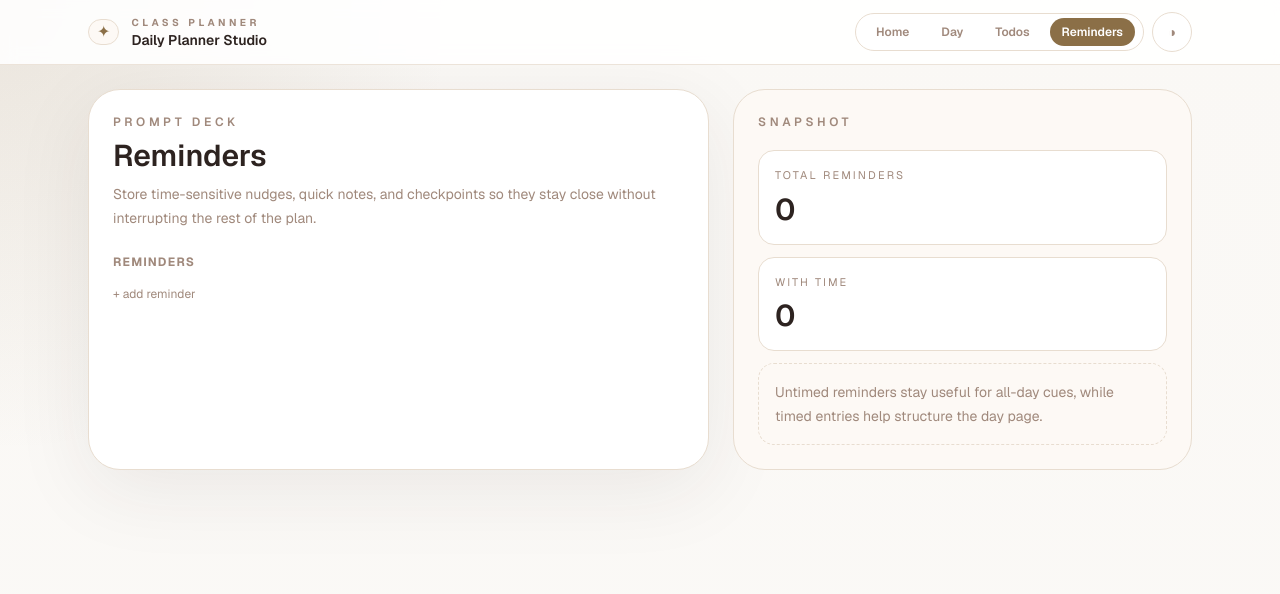
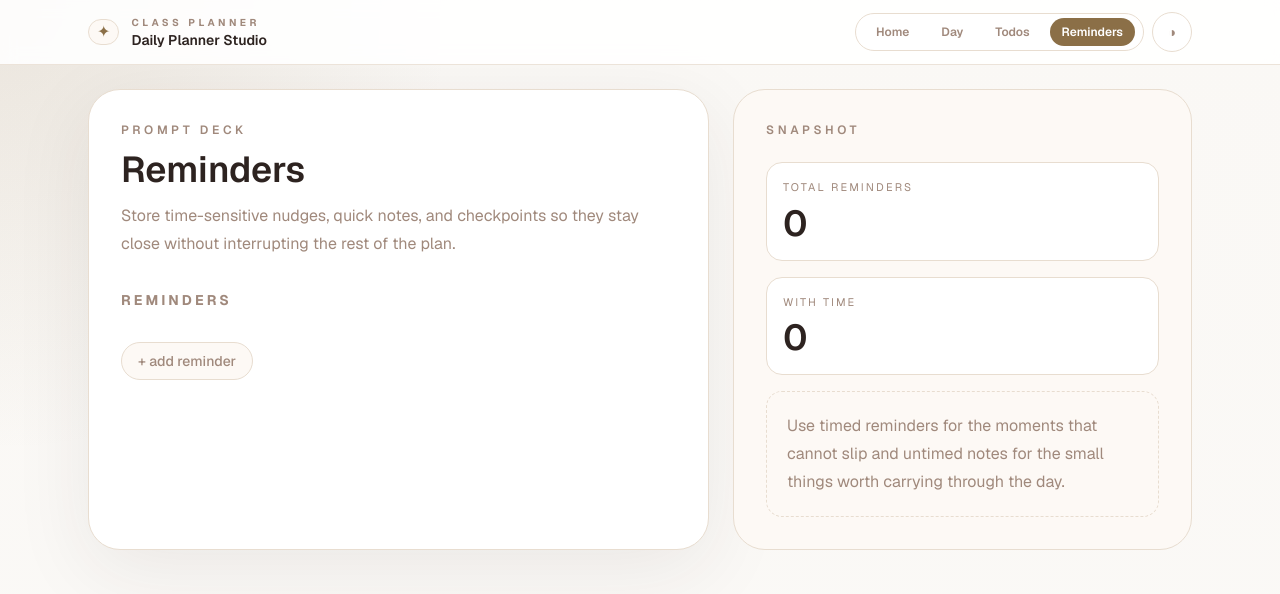
Before and after one commit to karunkundrum-uchi/my-planner, a Next.js app: page /reminders in a window 1280 px wide. Shown: the top 594 px of the page. Built offline with nearby package versions, Linux system fonts and the light colour scheme.

Commit message:
Improve todo and reminder readability

```diff
--- a/src/components/ReminderPanel.tsx
+++ b/src/components/ReminderPanel.tsx
@@ -31,19 +31,19 @@ export default function ReminderPanel({ reminders, onAdd, onDelete }: Props) {
   })
 
   return (
-    <div className="flex flex-col gap-1">
-      <h2 className="text-xs font-bold uppercase tracking-widest text-warm-muted mb-1">Reminders</h2>
+    <div className="flex flex-col gap-3">
+      <h2 className="mb-1 text-sm font-bold uppercase tracking-[0.22em] text-warm-muted">Reminders</h2>
 
-      <div className="flex flex-col gap-1.5">
+      <div className="flex flex-col gap-2">
         {sorted.map(reminder => (
-          <div key={reminder.id} className="flex items-start gap-2 group">
-            <span className="text-warm-muted text-[10px] leading-snug mt-0.5 w-8 shrink-0 tabular-nums">
+          <div key={reminder.id} className="group flex items-start gap-3 rounded-2xl border border-warm-border bg-warm-card px-4 py-3.5 transition-colors hover:bg-warm-surface">
+            <span className="mt-0.5 w-14 shrink-0 rounded-full border border-warm-border bg-warm-surface px-2 py-1 text-center text-[11px] font-semibold leading-none text-warm-muted tabular-nums">
               {reminder.time ?? '—'}
             </span>
-            <span className="flex-1 text-xs text-warm-text leading-snug">{reminder.text}</span>
+            <span className="flex-1 text-sm leading-6 text-warm-text">{reminder.text}</span>
             <button
               onClick={() => onDelete(reminder.id)}
-              className="opacity-0 group-hover:opacity-100 text-warm-muted hover:text-warm-high text-xs transition-all shrink-0"
+              className="shrink-0 text-sm text-warm-muted opacity-0 transition-all hover:text-warm-high group-hover:opacity-100"
             >
               ×
             </button>
@@ -52,7 +52,7 @@ export default function ReminderPanel({ reminders, onAdd, onDelete }: Props) {
       </div>
 
       {adding ? (
-        <form onSubmit={handleSubmit} className="flex flex-col gap-1.5 mt-1 p-2 rounded-lg bg-warm-surface border border-warm-border">
+        <form onSubmit={handleSubmit} className="mt-1 flex flex-col gap-2 rounded-2xl border border-warm-border bg-warm-card p-3">
           <input
             autoFocus
             type="text"
@@ -60,23 +60,23 @@ export default function ReminderPanel({ reminders, onAdd, onDelete }: Props) {
             onChange={e => setText(e.target.value)}
             onKeyDown={e => e.key === 'Escape' && setAdding(false)}
             placeholder="Reminder text..."
-            className="w-full text-xs px-2 py-1 rounded border border-warm-border bg-warm-bg text-warm-text outline-none focus:border-warm-accent placeholder:text-warm-muted"
+            className="w-full rounded-xl border border-warm-border bg-warm-surface px-3 py-2.5 text-sm text-warm-text outline-none focus:border-warm-accent placeholder:text-warm-muted"
           />
-          <div className="flex gap-1 items-center">
+          <div className="flex items-center gap-2">
             <input
               type="time"
               value={time}
               onChange={e => setTime(e.target.value)}
-              className="flex-1 text-xs px-1.5 py-1 rounded border border-warm-border bg-warm-bg text-warm-text outline-none focus:border-warm-accent"
+              className="flex-1 rounded-xl border border-warm-border bg-warm-surface px-3 py-2.5 text-sm text-warm-text outline-none focus:border-warm-accent"
             />
-            <button type="submit" className="text-xs px-2 py-1 rounded bg-warm-accent text-white hover:opacity-90 transition-opacity">Add</button>
-            <button type="button" onClick={() => setAdding(false)} className="text-xs px-2 py-1 rounded text-warm-muted hover:bg-warm-border transition-colors">✕</button>
+            <button type="submit" className="rounded-xl bg-warm-accent px-4 py-2.5 text-sm font-semibold text-white hover:opacity-90 transition-opacity">Add</button>
+            <button type="button" onClick={() => setAdding(false)} className="rounded-xl px-3 py-2.5 text-sm text-warm-muted hover:bg-warm-border transition-colors">✕</button>
           </div>
         </form>
       ) : (
         <button
           onClick={() => setAdding(true)}
-          className="text-xs text-warm-muted hover:text-warm-accent transition-colors self-start mt-1"
+          className="mt-1 self-start rounded-full border border-warm-border bg-warm-card px-4 py-2 text-sm font-medium text-warm-muted transition-colors hover:border-warm-accent hover:text-warm-accent"
         >
           + add reminder
         </button>
--- a/src/components/RemindersView.tsx
+++ b/src/components/RemindersView.tsx
@@ -19,17 +19,17 @@ export default function RemindersView() {
 
   return (
     <section className="grid gap-6 lg:grid-cols-[1.15fr_0.85fr]">
-      <div className="rounded-[2rem] border border-warm-border bg-warm-surface p-6 shadow-[0_20px_80px_rgba(45,35,32,0.08)]">
+      <div className="rounded-[2rem] border border-warm-border bg-warm-surface p-7 shadow-[0_20px_80px_rgba(45,35,32,0.08)] sm:p-8">
         <p className="text-xs font-semibold uppercase tracking-[0.3em] text-warm-muted">
           Prompt Deck
         </p>
-        <h1 className="mt-2 text-3xl font-semibold text-warm-text">Reminders</h1>
-        <p className="mt-2 max-w-xl text-sm leading-6 text-warm-muted">
+        <h1 className="mt-3 text-4xl font-semibold text-warm-text">Reminders</h1>
+        <p className="mt-3 max-w-2xl text-base leading-7 text-warm-muted">
           Store time-sensitive nudges, quick notes, and checkpoints so they stay close without
           interrupting the rest of the plan.
         </p>
 
-        <div className="mt-6">
+        <div className="mt-8">
           <ReminderPanel
             reminders={reminders}
             onAdd={handleAddReminder}
@@ -38,22 +38,22 @@ export default function RemindersView() {
         </div>
       </div>
 
-      <aside className="rounded-[2rem] border border-warm-border bg-warm-card p-6">
+      <aside className="rounded-[2rem] border border-warm-border bg-warm-card p-7 sm:p-8">
         <p className="text-xs font-semibold uppercase tracking-[0.3em] text-warm-muted">
           Snapshot
         </p>
-        <div className="mt-5 space-y-3">
+        <div className="mt-6 space-y-4">
           <div className="rounded-2xl border border-warm-border bg-warm-surface p-4">
             <p className="text-[11px] uppercase tracking-[0.2em] text-warm-muted">Total reminders</p>
-            <p className="mt-2 text-3xl font-semibold text-warm-text">{reminders.length}</p>
+            <p className="mt-2 text-4xl font-semibold text-warm-text">{reminders.length}</p>
           </div>
           <div className="rounded-2xl border border-warm-border bg-warm-surface p-4">
             <p className="text-[11px] uppercase tracking-[0.2em] text-warm-muted">With time</p>
-            <p className="mt-2 text-3xl font-semibold text-warm-text">{scheduledCount}</p>
+            <p className="mt-2 text-4xl font-semibold text-warm-text">{scheduledCount}</p>
           </div>
-          <div className="rounded-2xl border border-dashed border-warm-border p-4 text-sm leading-6 text-warm-muted">
-            Untimed reminders stay useful for all-day cues, while timed entries help structure the
-            day page.
+          <div className="rounded-2xl border border-dashed border-warm-border p-5 text-base leading-7 text-warm-muted">
+            Use timed reminders for the moments that cannot slip and untimed notes for the small
+            things worth carrying through the day.
           </div>
         </div>
       </aside>
--- a/src/components/TodosView.tsx
+++ b/src/components/TodosView.tsx
@@ -30,18 +30,18 @@ export default function TodosView() {
   const { pending, completed } = buildStats(todos)
 
   return (
-    <section className="grid gap-6 lg:grid-cols-[1.25fr_0.75fr]">
-      <div className="rounded-[2rem] border border-warm-border bg-warm-surface p-6 shadow-[0_20px_80px_rgba(45,35,32,0.08)]">
+    <section className="grid gap-6 lg:grid-cols-[1.15fr_0.85fr]">
+      <div className="rounded-[2rem] border border-warm-border bg-warm-surface p-7 shadow-[0_20px_80px_rgba(45,35,32,0.08)] sm:p-8">
         <p className="text-xs font-semibold uppercase tracking-[0.3em] text-warm-muted">
           Task Board
         </p>
-        <h1 className="mt-2 text-3xl font-semibold text-warm-text">Todos</h1>
-        <p className="mt-2 max-w-xl text-sm leading-6 text-warm-muted">
+        <h1 className="mt-3 text-4xl font-semibold text-warm-text">Todos</h1>
+        <p className="mt-3 max-w-2xl text-base leading-7 text-warm-muted">
           Capture open loops, errands, and work that should stay visible without crowding the day
           schedule.
         </p>
 
-        <div className="mt-6">
+        <div className="mt-8">
           <TodoPanel
             todos={todos}
             onAdd={handleAddTodo}
@@ -51,21 +51,22 @@ export default function TodosView() {
         </div>
       </div>
 
-      <aside className="rounded-[2rem] border border-warm-border bg-warm-card p-6">
+      <aside className="rounded-[2rem] border border-warm-border bg-warm-card p-7 sm:p-8">
         <p className="text-xs font-semibold uppercase tracking-[0.3em] text-warm-muted">
           Snapshot
         </p>
-        <div className="mt-5 grid gap-3">
+        <div className="mt-6 grid gap-4">
           <div className="rounded-2xl border border-warm-border bg-warm-surface p-4">
             <p className="text-[11px] uppercase tracking-[0.2em] text-warm-muted">Pending</p>
-            <p className="mt-2 text-3xl font-semibold text-warm-text">{pending}</p>
+            <p className="mt-2 text-4xl font-semibold text-warm-text">{pending}</p>
           </div>
           <div className="rounded-2xl border border-warm-border bg-warm-surface p-4">
             <p className="text-[11px] uppercase tracking-[0.2em] text-warm-muted">Completed</p>
-            <p className="mt-2 text-3xl font-semibold text-warm-text">{completed}</p>
+            <p className="mt-2 text-4xl font-semibold text-warm-text">{completed}</p>
           </div>
-          <div className="rounded-2xl border border-dashed border-warm-border p-4 text-sm leading-6 text-warm-muted">
-            Keep the day route focused on scheduling and use this page for backlog management.
+          <div className="rounded-2xl border border-dashed border-warm-border p-5 text-base leading-7 text-warm-muted">
+            Treat this page like a working surface for tasks that matter across the whole day, not
+            just one specific time block.
           </div>
         </div>
       </aside>
```
Also changed, not shown: src/components/TodoPanel.tsx (+20 -18 lines).
